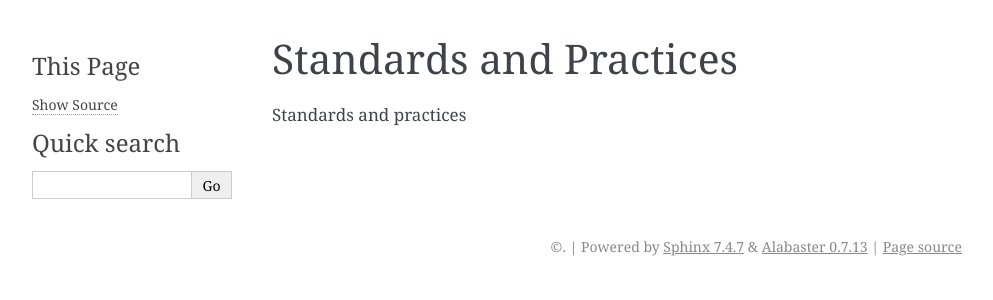
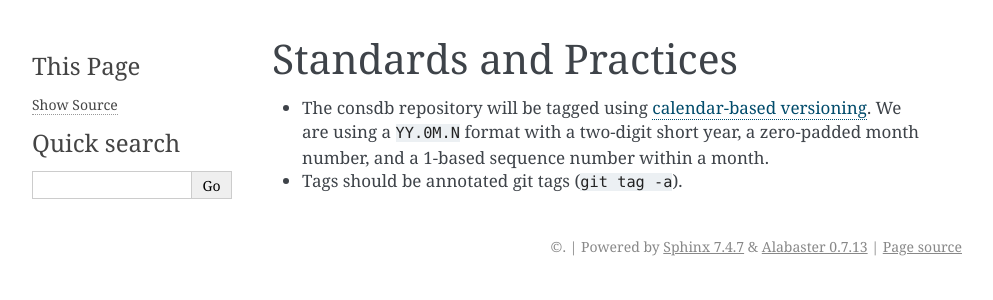
Before and after one commit to lsst-dm/consdb, a Sphinx documentation site: the page built from doc/developer-guide/standards-practices.rst, in a window 1280 px wide. Shown: the top 300 px of the page, without its empty margins (148-1141 px from the left). Built offline with Sphinx 7.4.7, drawn with Linux system fonts in a browser that asks for light colours.

Commit message:
Add versioning information.

```diff
--- a/doc/developer-guide/standards-practices.rst
+++ b/doc/developer-guide/standards-practices.rst
@@ -2,4 +2,5 @@
 Standards and Practices
 #######################
 
-Standards and practices
+* The consdb repository will be tagged using `calendar-based versioning <https://calver.org>`__.  We are using a ``YY.0M.N`` format with a two-digit short year, a zero-padded month number, and a 1-based sequence number within a month.
+* Tags should be annotated git tags (``git tag -a``).
```
